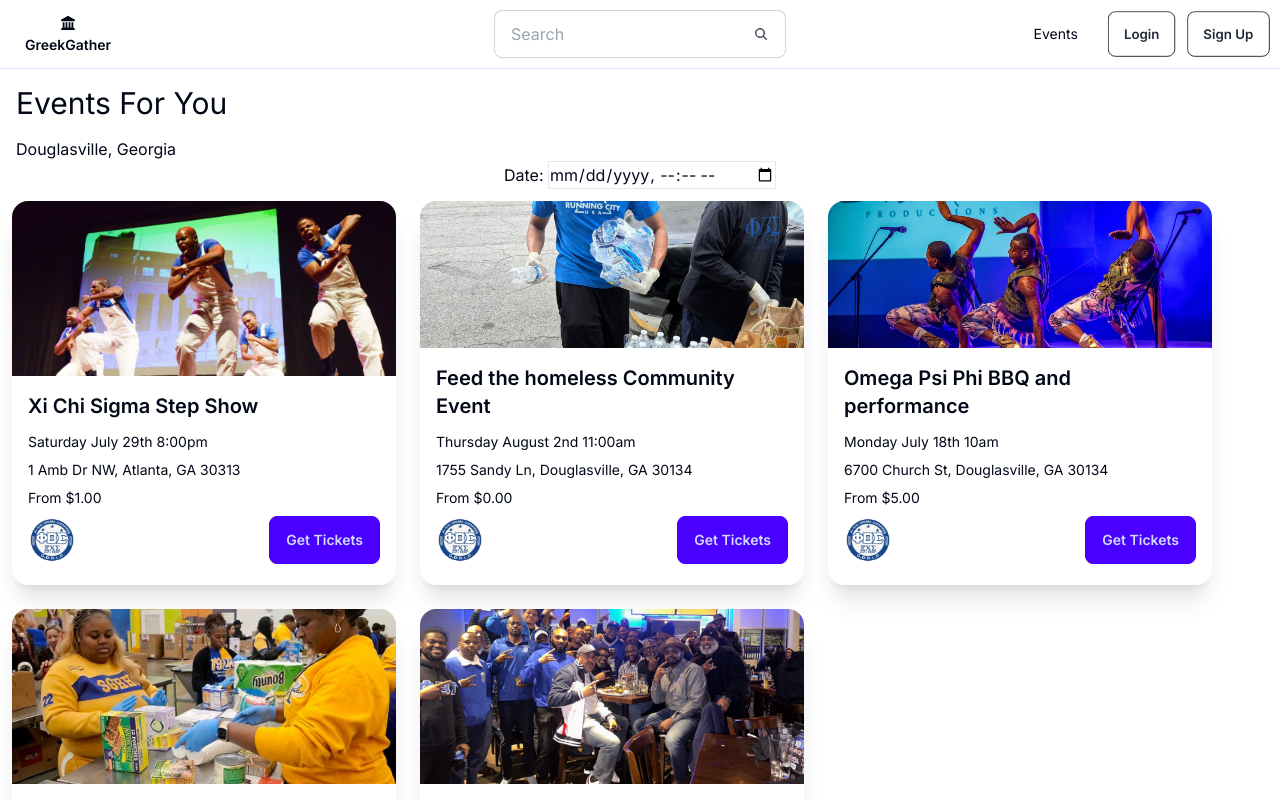
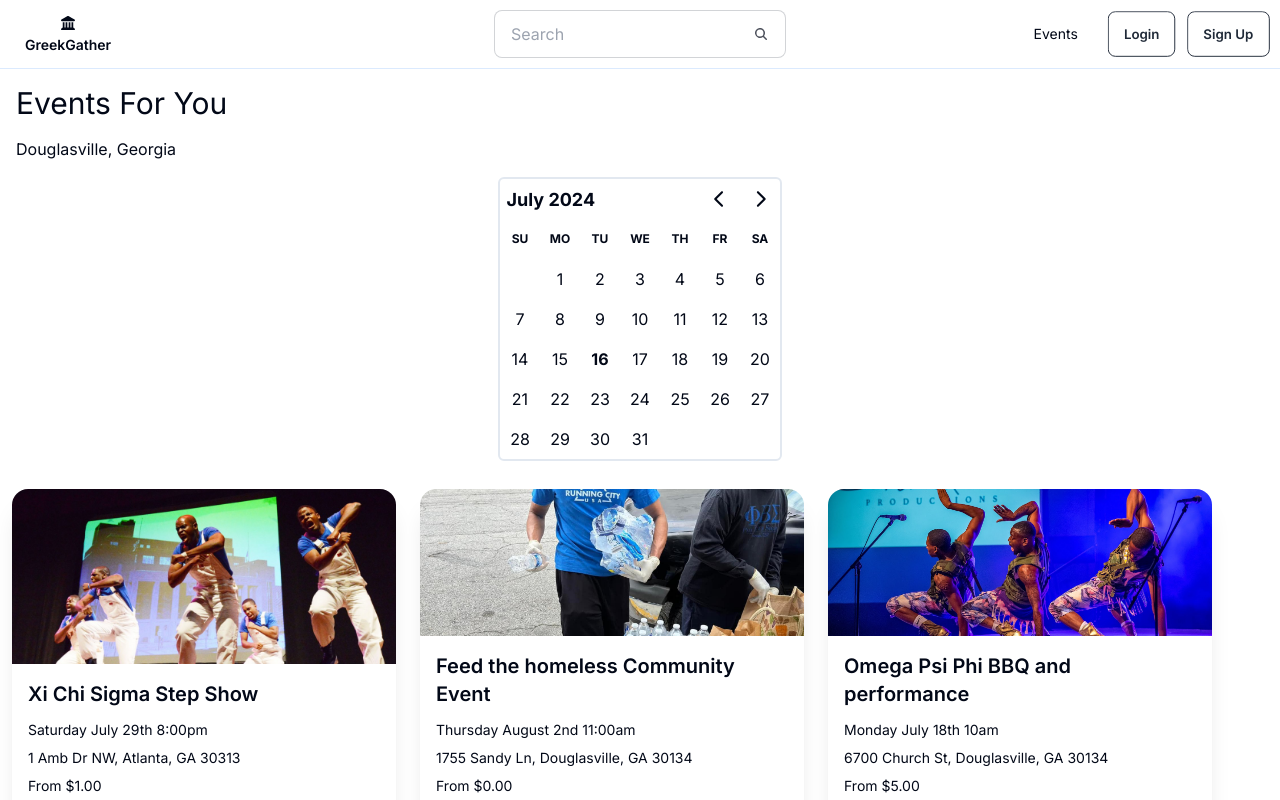
Before and after one commit to christprix/GatherGreek, a Next.js app: page /events in a window 1280 px wide. Shown: the top 800 px of the page. Built offline with nearby package versions, Linux system fonts and the light colour scheme; no server answers.

Commit message:
add calendar without shadcn

```diff
--- a/package.json
+++ b/package.json
@@ -24,11 +24,13 @@
     "bcrypt": "^5.1.1",
     "class-variance-authority": "^0.7.0",
     "clsx": "^2.1.1",
+    "date-fns": "^3.6.0",
     "lucide-react": "^0.400.0",
     "next": "14.2.4",
     "next-auth": "^4.24.7",
     "prisma": "^5.16.1",
     "react": "^18",
+    "react-day-picker": "^8.10.1",
     "react-dom": "^18",
     "tailwind-merge": "^2.3.0",
     "tailwindcss-animate": "^1.0.7"
--- a/src/app/events/page.tsx
+++ b/src/app/events/page.tsx
@@ -1,10 +1,10 @@
 import Cardlist from "@/components/Cardlist";
+import Calendar from "@/components/Calendar";
 import greekstep from "/public/greekstep-p01.jpg";
 import sigmavolunteer from "/public/sigmavolunteer.jpg";
 import sgrhoevent from "/public/sgrhoevent.jpg";
 import sigmabrotherhood from "/public/sigmabrotherhood.jpg";
 import qstomp from "/public/qstomp.jpg";
-
 const events = [
   {
     title: "Xi Chi Sigma Step Show",
@@ -55,15 +55,7 @@ export default function Page() {
         <div className="m-4 text-3xl">Events For You</div>
         <div className="mx-4">Douglasville, Georgia</div>
         <div className="flex justify-center">
-          <form action="">
-            <label htmlFor="event-date">Date: </label>
-            <input
-              type="datetime-local"
-              name="event-date"
-              id="event-date"
-              className="border"
-            />
-          </form>
+          <Calendar></Calendar>
         </div>
       </div>
       <div className="flex justify-center md:justify-start flex-wrap">
--- /dev/null
+++ b/src/components/Calendar.tsx
@@ -0,0 +1,16 @@
+"use client";
+import { useState } from "react";
+import { DayPicker } from "react-day-picker";
+import "react-day-picker/dist/style.css";
+
+export default function Calendar() {
+  const [selected, setSelected] = useState<Date>();
+  return (
+    <DayPicker
+      mode="single"
+      selected={selected}
+      onSelect={setSelected}
+      className="border-2 rounded-md"
+    />
+  );
+}
--- a/src/components/Hero.tsx
+++ b/src/components/Hero.tsx
@@ -15,7 +15,7 @@ export default function Hero() {
           <h1 className="mb-5 md:text-4xl text-3xl font-bold">
             Where Greeks Come Together
           </h1>
-          <p className="mb-5">Find your next event</p>
+          <p className="mb-5">Join the Community</p>
           <button className="btn btn-primary hidden md:inline-flex">
             Find Your Next Event
           </button>
```
Also changed, not shown: 1 other file (tests, documents, lock files or other folders).
